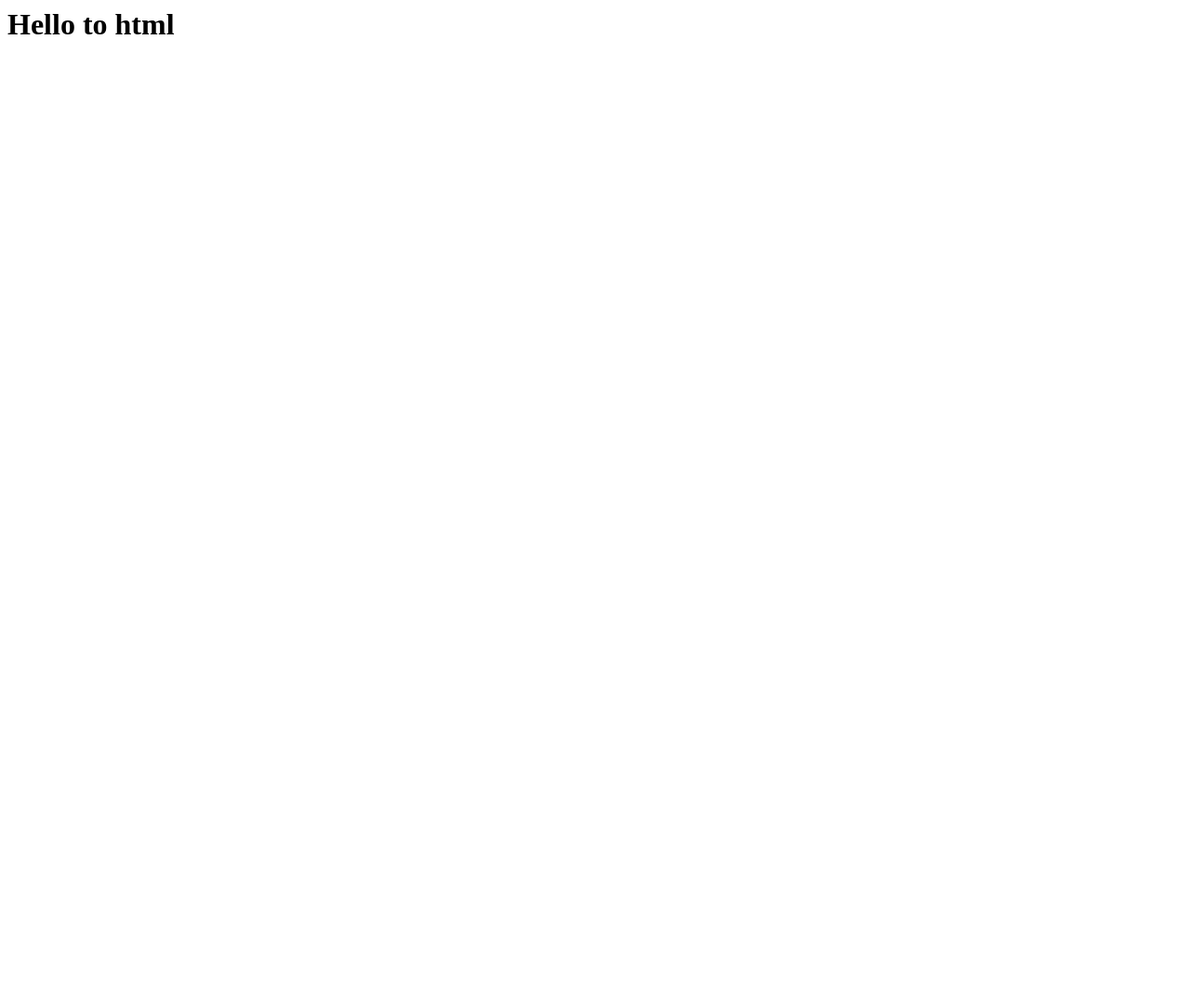
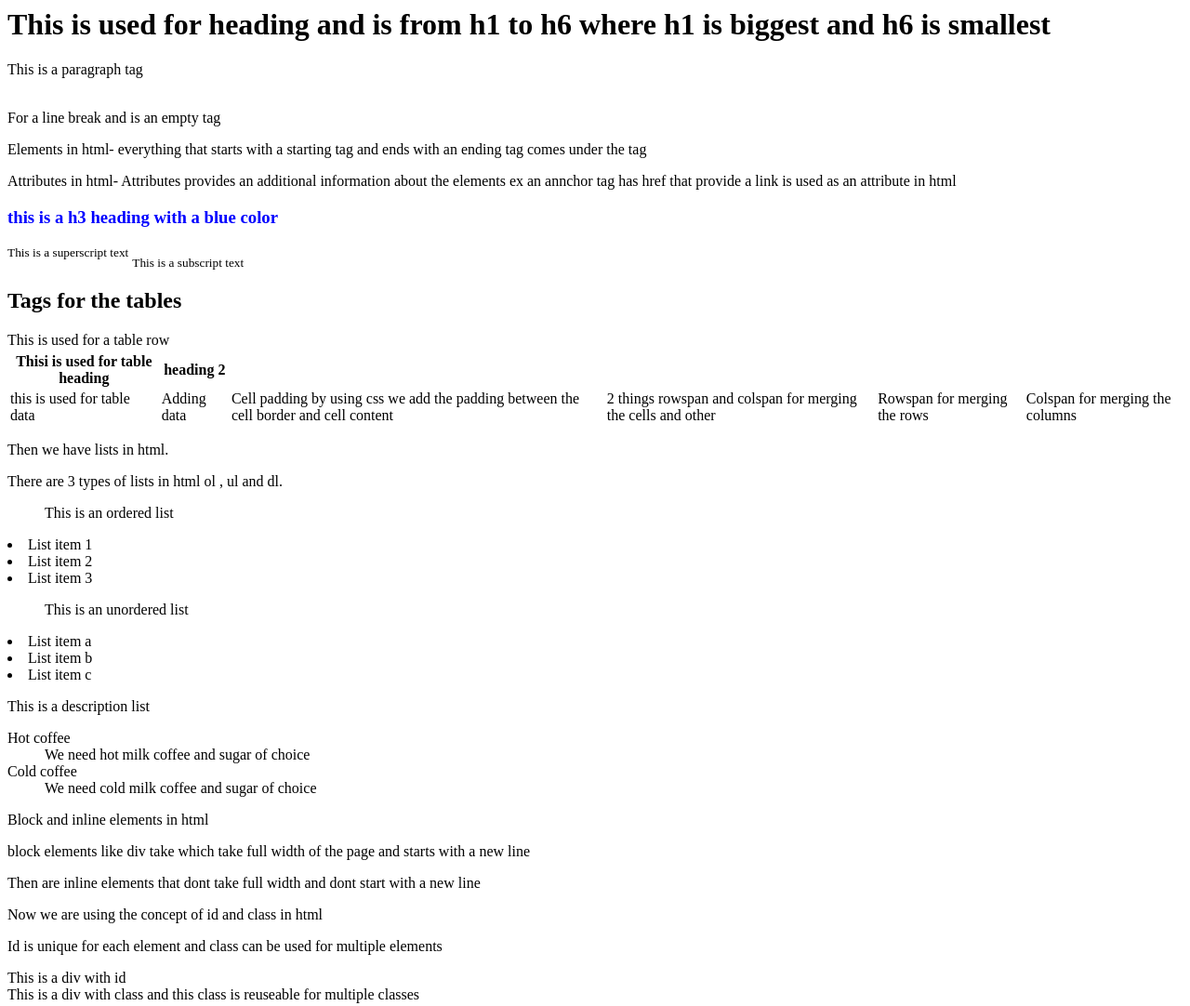
Before and after one commit to charualt/practicehtml, a plain HTML site: page Learning/index.html in a window 1280 px wide. Shown: the top 1082 px of the page at 93% size. Before the commit the page ends 800 px from the top, so only its background shows below. Drawn offline with Linux system fonts and the light colour scheme.

Commit message:
Added data for basics of knowledge

```diff
--- a/Learning/index.html
+++ b/Learning/index.html
@@ -1,3 +1,53 @@
-<h1>
-Hello to html
-</h1>
+<html>
+<head>
+<title>All the html tags</title>
+</head>
+<body>
+<h1>This is used for heading and is from h1 to h6 where h1 is biggest and h6 is smallest</h1>
+<p>This is a paragraph tag</p>
+<br>For a line break and is an empty tag
+<p>Elements in html- everything that starts with a starting tag and ends with an ending tag comes under the tag</p>
+<p>Attributes in html- Attributes provides an additional information about the elements ex an annchor tag has href that provide a link is used as an attribute in html</p>
+<h3 style="color:blue;">this is a h3 heading with a blue color</h3>
+<sup>This is a superscript text</sup>
+<sub>This is a subscript text</sub>
+<h2>Tags for the tables</h2>
+<table>
+<tr>This is used for a table row</tr>
+<th>Thisi is used for table heading</th>
+<th>heading 2 </th>
+</th>
+<tr>
+<td> this is used for table data</td>
+<td>Adding data</td>
+<td> Cell padding by using css we add the padding between the cell border and cell content</td>
+<td>2 things rowspan and colspan for merging the cells and other</td>
+<td>Rowspan for merging the rows</td>
+<td>Colspan for merging the columns</td>
+</tr>
+</table>
+<p>Then we have lists in html.</p>
+There are 3 types of lists in html ol , ul and dl.
+<ol> This is an ordered list</ol>
+<li>List item 1</li>
+<li>List item 2 </li>
+<li>List item 3</ol>
+<ul>This is an unordered list</ul>
+<li>List item a </li>
+<li>List item b </li>
+<li>List item c </li>
+<dl> This is a description list</dl>
+<dt> Hot coffee </dt>
+<dd> We need hot milk coffee and sugar of choice </dd>
+<dt> Cold coffee </dt>
+<dd> We need cold milk coffee and sugar of choice </dd>
+<p>Block and inline elements in html</p>
+<p> block elements like div take which take full width of the page and starts with a new line</p>
+<p> Then are inline elements that dont take full width and dont start with a new line</p>
+<p> Now we are using the concept of id and class in html</p>
+<p> Id is unique for each element and class can be used for multiple elements</p>
+<div id="div1"> This is a div with id</div>
+<div class="div2">This is a div with class and this class is reuseable for multiple classes</div>>
+
+</body>
+</html>
```
